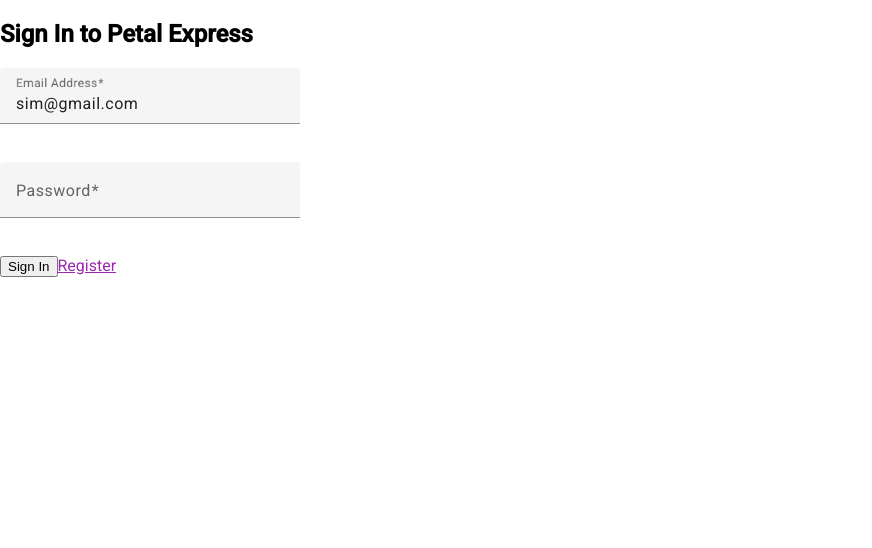
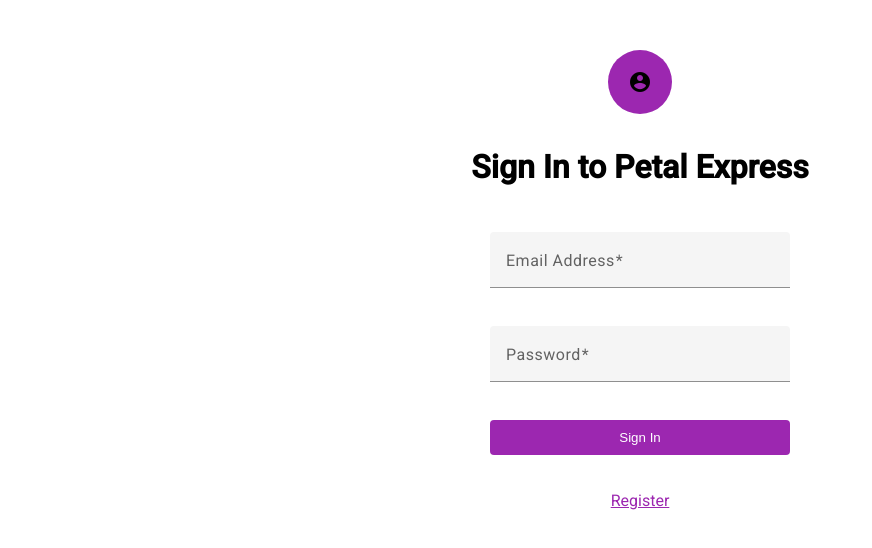
Before and after one commit to miraphilip5/angular-project-web_warriors, an Angular app in the folder petal_express_app/: page /login in a window 1280 px wide. Shown: the top 548 px of the page, without its empty margins (0-872 px from the left). Built offline with nearby package versions, Linux system fonts and the light colour scheme.

Commit message:
updated the login form, design too

```diff
--- a/petal_express_app/src/app/app.module.ts
+++ b/petal_express_app/src/app/app.module.ts
@@ -1,5 +1,4 @@
 import { NgModule } from '@angular/core';
-import { FormsModule,ReactiveFormsModule } from '@angular/forms';
 import { BrowserModule } from '@angular/platform-browser';
 import { AppRoutingModule } from './app-routing.module';
 import { AppComponent } from './app.component';
@@ -13,8 +12,6 @@
     AppComponent,
   ],
   imports: [
-    FormsModule,
-    ReactiveFormsModule,
     BrowserModule,
     AppRoutingModule,
     NavigationComponent,
--- a/petal_express_app/src/app/components/login/login.component.css
+++ b/petal_express_app/src/app/components/login/login.component.css
@@ -93,10 +93,9 @@
   border: 1px red solid;
 }
 
-.none{
-  display: none;
+.formError{
+  padding: 10px 0px;
+  color: red;
+  display:block;
+  text-align: center;
 }
-
-.formError{
-  color: red;
-}
--- a/petal_express_app/src/app/components/login/login.component.html
+++ b/petal_express_app/src/app/components/login/login.component.html
@@ -32,28 +32,39 @@
     </p>
   </div> -->
 
-<div>
-  <h2>Sign In to Petal Express</h2>
+<div class="login-container custom-form-field">
+  <div class="avatar-container">
+    <mat-icon class="avatar-icon ">account_circle</mat-icon>
+  </div>
+  <h1 class="login-header">Sign In to Petal Express</h1>
   <form [formGroup]="loginForm" (ngSubmit)="onSubmit()">
     <div class="form-field">
       <mat-form-field class="custom-form-field">
         <mat-label>Email Address</mat-label>
-        <input [class.is-invalid]="loginForm.get('email')?.invalid && loginForm.get('email')?.touched" formControlName="email" matInput type="email">
+        <input [class.is-invalid]="loginForm.get('email')?.invalid && loginForm.get('email')?.touched"
+          formControlName="email" matInput type="email">
       </mat-form-field>
-      <small [class.none]="loginForm.get('email')?.valid ||loginForm.get('email')?.untouched" class="formError">Email cannot be empty!</small>
+      <div *ngIf="loginForm.get('email')?.errors?.['required'] && loginForm.get('email')?.touched"
+        class="formError">Email
+        cannot be empty!</div>
     </div>
     <div class="form-field">
       <mat-form-field class="custom-form-field">
         <mat-label>Password</mat-label>
-        <input [class.is-invalid]="loginForm.get('password')?.invalid && loginForm.get('password')?.touched" formControlName="password" matInput type="password">
+        <input [class.is-invalid]="loginForm.get('password')?.invalid && loginForm.get('password')?.touched"
+          formControlName="password" matInput type="password">
       </mat-form-field>
       <div *ngIf="loginForm.get('password')?.invalid">
-        <small *ngIf="loginForm.get('password')?.errors?.['required'] && loginForm.get('password')?.touched" class="formError">Password cannot be empty!</small>
-        <small *ngIf="loginForm.get('password')?.errors?.['minlength'] && loginForm.get('password')?.touched" class="formError">Password must be atleast 6 characters!</small>
+        <div *ngIf="loginForm.get('password')?.errors?.['required'] && loginForm.get('password')?.touched"
+          class="formError">Password cannot be empty!</div>
+        <div *ngIf="loginForm.get('password')?.errors?.['minlength'] && loginForm.get('password')?.touched"
+          class="formError">Password must be atleast 6 characters!</div>
       </div>
     </div>
-    <button class="btn btn-primary" type="submit">Sign In</button>
+    <button class="login-btn custom-button" type="submit">Sign In</button>
+  </form>
+  <div class="formError"> {{_loginError}}</div>
+  <p>
     <a routerLink="/register">Register</a>
-  </form>
-  <small class="formError">  {{_loginError}}</small>
+  </p>
 </div>
--- a/petal_express_app/src/app/components/login/login.component.ts
+++ b/petal_express_app/src/app/components/login/login.component.ts
@@ -24,13 +24,20 @@
   constructor(private fb: FormBuilder, private _loginService: LoginService, private router: Router) { }
   // ---------------
   loginForm = this.fb.group({
-    email: ['sim@gmail.com', [Validators.required]],
+    email: ['', [Validators.required]],
     password: ['', [Validators.required, Validators.minLength(6)]],
   })
 
   onSubmit() {
 
-    if (this.loginForm.invalid) return;
+    //if login form is invalid dont let it submit
+    if (this.loginForm.invalid) {
+      if (this.loginForm.get('email') != null && this.loginForm.get('password') != null) {
+        this._loginError = 'Please fill both the fields!';
+        return;
+      }
+    }
+
     console.log(this.loginForm.value);
     this._loginService.login(this.loginForm.value).subscribe({
       next: (response: any) => {
--- a/petal_express_app/src/app/models/login.ts
+++ /dev/null
@@ -1,4 +0,0 @@
-export interface Login {
-    email: string;
-    password: string;
-}
--- a/petal_express_app/src/app/services/login-service.service.ts
+++ b/petal_express_app/src/app/services/login-service.service.ts
@@ -1,7 +1,6 @@
 import { Injectable } from '@angular/core';
 import { HttpClient } from '@angular/common/http';
 import { environment } from '../../enviroments/enviroments';
-import { Login } from '../models/login';
 import { Observable } from 'rxjs';
 
 @Injectable({
```
